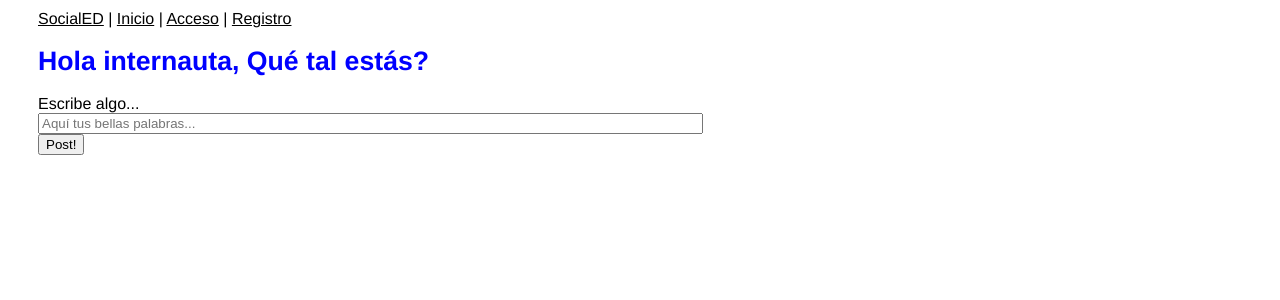
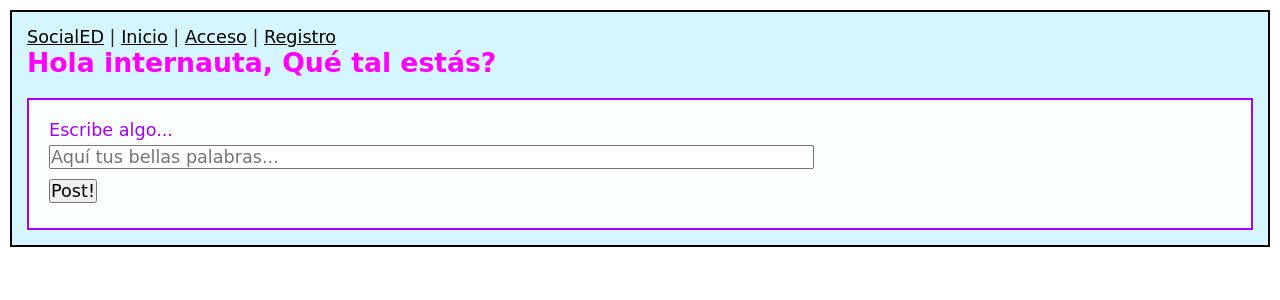
Before and after one commit to charomm/SocialED, a Flask app: page /home in a window 1280 px wide. Shown: the top 300 px of the page. Run offline with Flask 2, Linux system fonts and the light colour scheme.

Commit message:
Personalizar estilo

```diff
--- a/static/css/socialed-style.css
+++ b/static/css/socialed-style.css
@@ -1,12 +1,26 @@
 /*socialed-style.css */
 /* Own stylesheet for SocialED */
 
+* {
+  margin: 0px;
+  padding: 0px;
+  font-family: Brush Script MT,cursive;
+  font-size: 1.05rem;
+}
+
 #container {
-  font-family: Helvetica, Geneva, Arial, sans-serif;
-  padding-left: 20px;
-  background-color: #FFFFFF; /* beige */
-  font-color: #2A2929; /* dark grey */
+  background-color: #d5f6ff;
+  border: 2px solid black;
+  color: #2A2929; /* dark grey */
   margin: 10px;
+  padding: 15px;
+}
+p {
+  padding: 10px;
+  font-style: italic;
+}
+label {
+  color: rgb(162, 0, 255);
 }
 a:link{
  color:black;
@@ -16,28 +30,16 @@ a:hover {
   color:green;
 }
 h1 {
-   color:blue;
+   color:magenta;
    font-size:20pt;
-
-
 }
 form {
-
-
-
-
-
-}
-label {
-
-
-
-
-
+  margin-top: 20px;
+  background-color:#FAFFFE;
+  border: 2px solid rgb(162, 0, 255);
+  padding: 20px;
 }
 .inputs {
-
-
-
-
+  padding-top: 5px;
+  padding-bottom: 5px;
 }
```
